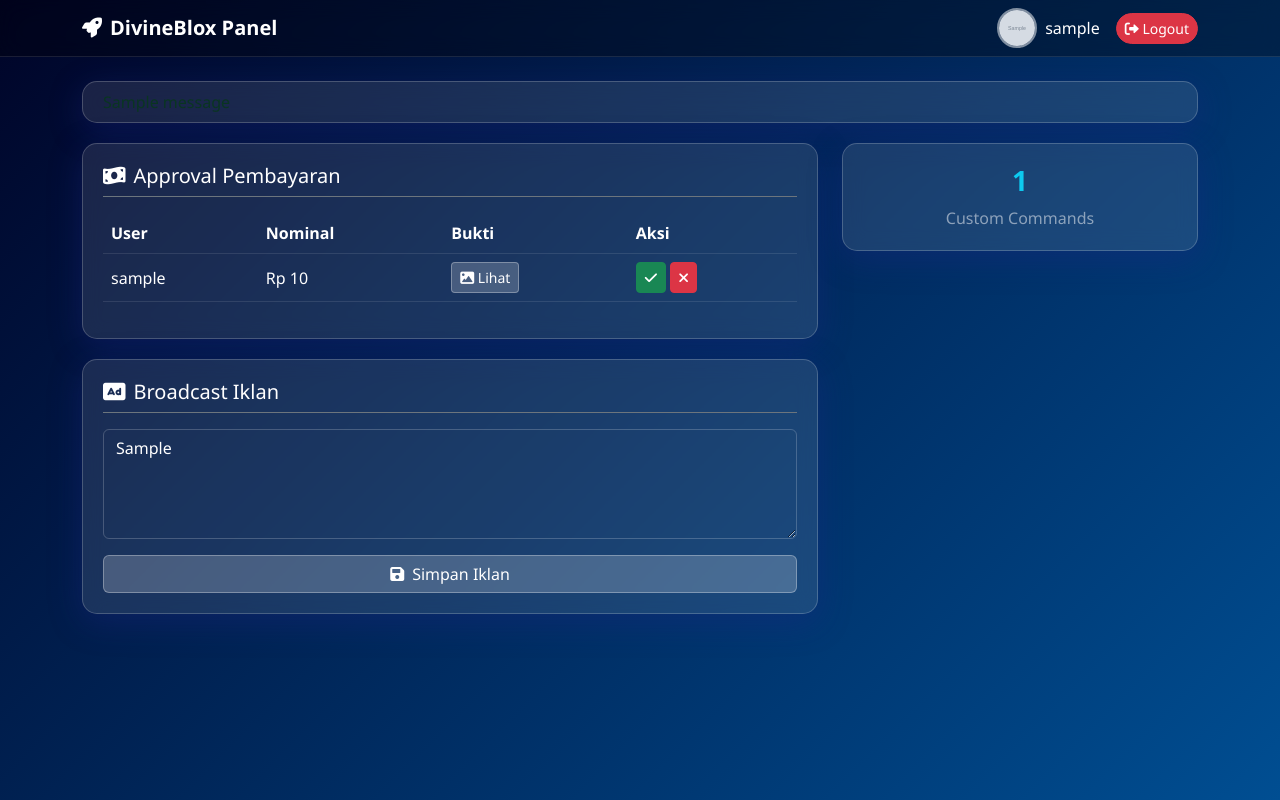
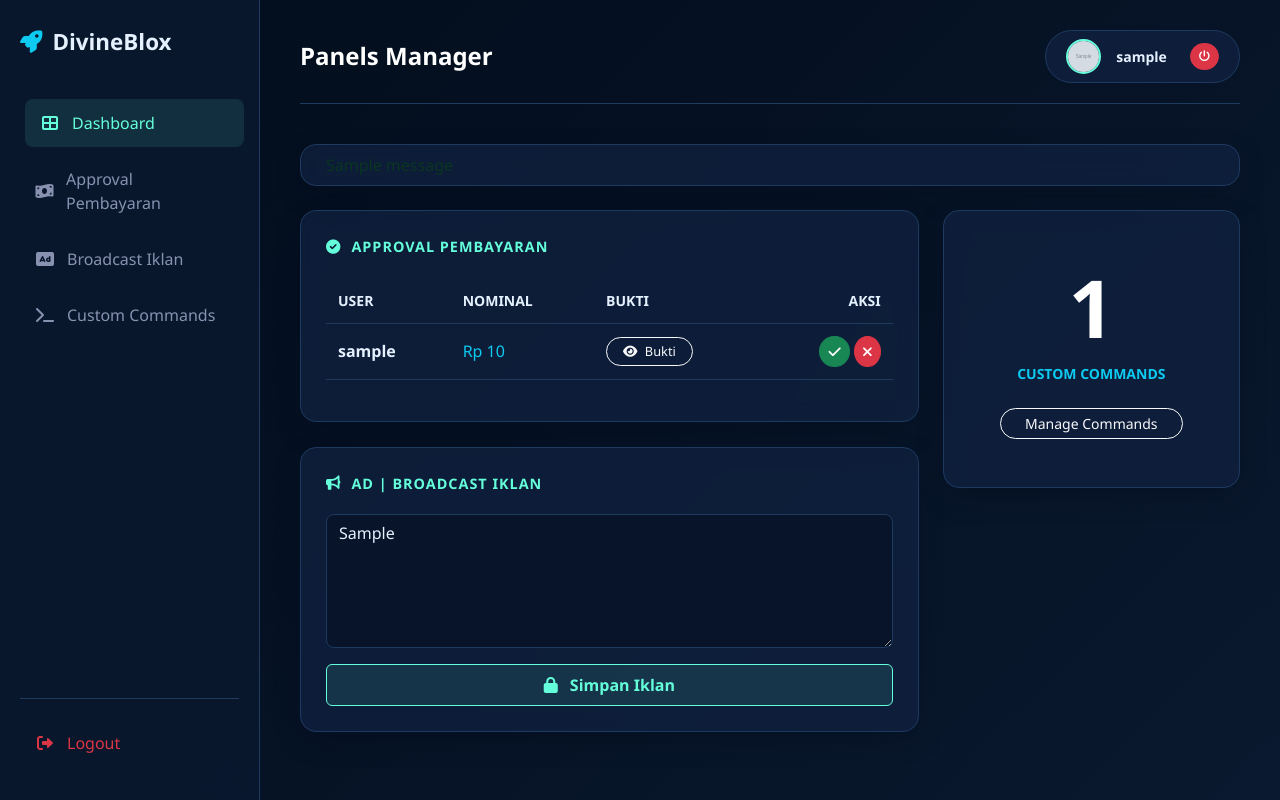
Before and after one commit to dvn-hub/PTPT-System, a Flask app: template web_dashboard/templates/index.html in a window 1280 px wide. Run offline with Flask 3, Linux system fonts and the light colour scheme; the template is opened without the code that fills it: most values are stand-ins (such as "Sample title", 1, 10 or a date in 2020); grey boxes marked "Sample" are stand-in pictures; one stand-in notice (Sample message) is shown.

Commit message:
fix index

```diff
--- a/web_dashboard/templates/index.html
+++ b/web_dashboard/templates/index.html
@@ -8,110 +8,251 @@
     <link href="https://cdn.jsdelivr.net/npm/bootstrap@5.3.0/dist/css/bootstrap.min.css" rel="stylesheet">
     <link rel="stylesheet" href="https://cdnjs.cloudflare.com/ajax/libs/font-awesome/6.0.0/css/all.min.css">
     <style>
+        :root {
+            --bg-dark: #020c1b;
+            --bg-gradient: linear-gradient(135deg, #020c1b 0%, #0a192f 100%);
+            --bg-card: rgba(17, 34, 64, 0.75);
+            --bg-sidebar: rgba(10, 25, 47, 0.95);
+            --border-color: #1e3a5f;
+            --text-primary: #e6f1ff;
+            --text-secondary: #8892b0;
+            --accent-cyan: #64ffda;
+            --accent-red: #ff5f57;
+        }
+
         body {
-            background: linear-gradient(135deg, #000428, #004e92);
+            background: var(--bg-gradient);
             font-family: 'Segoe UI', system-ui, -apple-system, sans-serif;
-            color: white;
+            color: var(--text-primary);
             min-height: 100vh;
+            overflow-x: hidden;
         }
+
+        /* Sidebar Styling */
+        .sidebar {
+            width: 260px;
+            height: 100vh;
+            position: fixed;
+            top: 0;
+            left: 0;
+            background: var(--bg-sidebar);
+            border-right: 1px solid var(--border-color);
+            backdrop-filter: blur(10px);
+            padding: 25px 20px;
+            display: flex;
+            flex-direction: column;
+            z-index: 1000;
+            transition: all 0.3s ease;
+        }
+
+        .sidebar-brand {
+            font-size: 1.4rem;
+            font-weight: 700;
+            color: var(--text-primary);
+            margin-bottom: 40px;
+            display: flex;
+            align-items: center;
+            gap: 10px;
+        }
+
+        .nav-link {
+            color: var(--text-secondary);
+            padding: 12px 15px;
+            border-radius: 8px;
+            margin-bottom: 8px;
+            transition: all 0.3s ease;
+            display: flex;
+            align-items: center;
+            gap: 12px;
+            font-weight: 500;
+        }
+
+        .nav-link:hover, .nav-link.active {
+            background: rgba(100, 255, 218, 0.1);
+            color: var(--accent-cyan);
+            transform: translateX(5px);
+        }
+
+        .nav-link i { width: 20px; text-align: center; }
+
+        .sidebar-footer {
+            margin-top: auto;
+            padding-top: 20px;
+            border-top: 1px solid var(--border-color);
+        }
+
+        /* Main Content */
+        .main-content {
+            margin-left: 260px;
+            padding: 30px 40px;
+        }
+
+        /* Top Header */
+        .top-header {
+            display: flex;
+            justify-content: space-between;
+            align-items: center;
+            margin-bottom: 40px;
+            padding-bottom: 20px;
+            border-bottom: 1px solid var(--border-color);
+        }
+
+        .user-profile {
+            display: flex;
+            align-items: center;
+            gap: 15px;
+            background: var(--bg-card);
+            padding: 8px 20px;
+            border-radius: 50px;
+            border: 1px solid var(--border-color);
+        }
+
+        /* Cards */
         .glass-card {
-            background: rgba(255, 255, 255, 0.1);
+            background: var(--bg-card);
             backdrop-filter: blur(10px);
-            border: 1px solid rgba(255, 255, 255, 0.2);
-            border-radius: 15px;
-            padding: 20px;
+            border: 1px solid var(--border-color);
+            border-radius: 16px;
+            padding: 25px;
+            margin-bottom: 25px;
+            box-shadow: 0 10px 30px -10px rgba(2, 12, 27, 0.7);
+            transition: transform 0.3s ease;
+        }
+
+        .glass-card:hover {
+            transform: translateY(-5px);
+            border-color: var(--accent-cyan);
+        }
+
+        .card-title {
+            color: var(--accent-cyan);
+            font-size: 0.9rem;
+            text-transform: uppercase;
+            letter-spacing: 1px;
             margin-bottom: 20px;
-            box-shadow: 0 8px 32px 0 rgba(31, 38, 135, 0.37);
-            animation: fadeInUp 0.5s ease-out;
+            font-weight: 600;
+            display: flex;
+            align-items: center;
+            gap: 10px;
         }
-        .navbar-glass {
-            background: rgba(0, 0, 0, 0.3);
-            backdrop-filter: blur(10px);
-            border-bottom: 1px solid rgba(255, 255, 255, 0.1);
+
+        /* Form Elements */
+        .form-control-dark {
+            background: rgba(2, 12, 27, 0.5);
+            border: 1px solid var(--border-color);
+            color: var(--text-primary);
+            border-radius: 8px;
         }
-        .btn-glass {
-            background: rgba(255, 255, 255, 0.2);
-            border: 1px solid rgba(255, 255, 255, 0.3);
-            color: white;
+        .form-control-dark:focus {
+            background: rgba(2, 12, 27, 0.8);
+            border-color: var(--accent-cyan);
+            color: var(--text-primary);
+            box-shadow: 0 0 0 2px rgba(100, 255, 218, 0.1);
+        }
+
+        /* Table */
+        .table-glass { color: var(--text-secondary); }
+        .table-glass th, .table-glass td {
+            border-color: var(--border-color);
+            background: transparent;
+            color: var(--text-primary);
+            padding: 12px;
+        }
+
+        .avatar {
+            width: 35px;
+            height: 35px;
+            border-radius: 50%;
+            border: 2px solid var(--accent-cyan);
+        }
+
+        /* Buttons */
+        .btn-action {
+            background: rgba(100, 255, 218, 0.1);
+            color: var(--accent-cyan);
+            border: 1px solid var(--accent-cyan);
             transition: all 0.3s;
         }
-        .btn-glass:hover {
-            background: rgba(255, 255, 255, 0.3);
-            color: white;
-            transform: translateY(-2px);
+        .btn-action:hover {
+            background: var(--accent-cyan);
+            color: var(--bg-dark);
         }
-        .table-glass {
-            color: white;
-        }
-        .table-glass th, .table-glass td {
-            border-color: rgba(255, 255, 255, 0.1);
-            background: transparent;
-            color: white;
-        }
-        .avatar {
-            width: 40px;
-            height: 40px;
-            border-radius: 50%;
-            border: 2px solid rgba(255,255,255,0.5);
-        }
-        @keyframes fadeInUp {
-            from { opacity: 0; transform: translateY(20px); }
-            to { opacity: 1; transform: translateY(0); }
+
+        /* Responsive */
+        @media (max-width: 992px) {
+            .sidebar { transform: translateX(-100%); }
+            .main-content { margin-left: 0; padding: 20px; }
         }
     </style>
 </head>
 <body>
-    <!-- Navbar -->
-    <nav class="navbar navbar-expand-lg navbar-dark navbar-glass sticky-top mb-4">
-        <div class="container">
-            <a class="navbar-brand fw-bold" href="#"><i class="fas fa-rocket me-2"></i>DivineBlox Panel</a>
-            <div class="d-flex align-items-center">
-                <img src="{{ admin.avatar }}" class="avatar me-2">
-                <span class="me-3 d-none d-md-block">{{ admin.username }}</span>
-                <a href="/logout" class="btn btn-sm btn-danger rounded-pill"><i class="fas fa-sign-out-alt"></i> Logout</a>
+
+    <!-- Sidebar -->
+    <div class="sidebar">
+        <div class="sidebar-brand">
+            <i class="fas fa-rocket text-info"></i> DivineBlox
+        </div>
+        <nav class="nav flex-column">
+            <a href="#" class="nav-link active"><i class="fas fa-th-large"></i> Dashboard</a>
+            <a href="#" class="nav-link"><i class="fas fa-money-bill-wave"></i> Approval Pembayaran</a>
+            <a href="#" class="nav-link"><i class="fas fa-ad"></i> Broadcast Iklan</a>
+            <a href="#" class="nav-link"><i class="fas fa-terminal"></i> Custom Commands</a>
+        </nav>
+        <div class="sidebar-footer">
+            <a href="/logout" class="nav-link text-danger"><i class="fas fa-sign-out-alt"></i> Logout</a>
+        </div>
+    </div>
+
+    <!-- Main Content -->
+    <div class="main-content">
+        <!-- Top Header -->
+        <div class="top-header">
+            <h4 class="m-0 fw-bold text-white">Panels Manager</h4>
+            <div class="user-profile">
+                <img src="{{ admin.avatar }}" class="avatar">
+                <span class="fw-bold small">{{ admin.username }}</span>
+                <a href="/logout" class="btn btn-sm btn-danger rounded-pill ms-2" style="font-size: 0.7rem;"><i class="fas fa-power-off"></i></a>
             </div>
         </div>
-    </nav>
 
-    <div class="container">
         <!-- Flash Messages -->
         {% with messages = get_flashed_messages(with_categories=true) %}
           {% if messages %}
             {% for category, message in messages %}
-              <div class="alert alert-{{ category }} glass-card py-2">{{ message }}</div>
+              <div class="alert alert-{{ category }} glass-card py-2 mb-4">{{ message }}</div>
             {% endfor %}
           {% endif %}
         {% endwith %}
 
         <div class="row">
-            <!-- Kolom Kiri: Payment & Iklan -->
+            <!-- Kolom Kiri (8 Grid) -->
             <div class="col-lg-8">
-                <!-- Payment Approval -->
+                <!-- Card 1: Approval Pembayaran -->
                 <div class="glass-card">
-                    <h5 class="mb-3 border-bottom border-secondary pb-2"><i class="fas fa-money-bill-wave me-2"></i>Approval Pembayaran</h5>
+                    <div class="card-title"><i class="fas fa-check-circle"></i> Approval Pembayaran</div>
                     {% if pending %}
                     <div class="table-responsive">
                         <table class="table table-glass align-middle">
                             <thead>
-                                <tr>
+                                <tr class="text-uppercase small text-muted">
                                     <th>User</th>
                                     <th>Nominal</th>
                                     <th>Bukti</th>
-                                    <th>Aksi</th>
+                                    <th class="text-end">Aksi</th>
                                 </tr>
                             </thead>
                             <tbody>
                                 {% for p in pending %}
                                 <tr>
-                                    <td>{{ p.username }}</td>
-                                    <td>Rp {{ "{:,}".format(p.amount) }}</td>
-                                    <td><a href="{{ p.proof_url }}" target="_blank" class="btn btn-sm btn-glass"><i class="fas fa-image"></i> Lihat</a></td>
-                                    <td>
+                                    <td class="fw-bold">{{ p.username }}</td>
+                                    <td class="text-info">Rp {{ "{:,}".format(p.amount) }}</td>
+                                    <td><a href="{{ p.proof_url }}" target="_blank" class="btn btn-sm btn-outline-light rounded-pill px-3" style="font-size: 0.8rem;"><i class="fas fa-eye me-1"></i> Bukti</a></td>
+                                    <td class="text-end">
                                         <form action="/approve/{{ p.id }}" method="POST" class="d-inline">
-                                            <button class="btn btn-sm btn-success"><i class="fas fa-check"></i></button>
+                                            <button class="btn btn-sm btn-success rounded-circle"><i class="fas fa-check"></i></button>
                                         </form>
                                         <form action="/reject/{{ p.id }}" method="POST" class="d-inline">
-                                            <button class="btn btn-sm btn-danger"><i class="fas fa-times"></i></button>
+                                            <button class="btn btn-sm btn-danger rounded-circle"><i class="fas fa-times"></i></button>
                                         </form>
                                     </td>
                                 </tr>
@@ -120,30 +261,37 @@
                         </table>
                     </div>
                     {% else %}
-                    <div class="text-center py-4 text-white-50">
-                        <i class="fas fa-check-circle fa-3x mb-3"></i>
-                        <p>Tidak ada pembayaran pending.</p>
+                    <div class="text-center py-5">
+                        <div class="mb-3">
+                            <i class="fas fa-check-circle fa-4x text-success" style="opacity: 0.5;"></i>
+                        </div>
+                        <h5 class="text-white">All Caught Up!</h5>
+                        <p class="text-muted small">Tidak ada pembayaran pending saat ini.</p>
                     </div>
                     {% endif %}
                 </div>
 
-                <!-- Edit Iklan -->
+                <!-- Card 3: Broadcast Iklan -->
                 <div class="glass-card">
-                    <h5 class="mb-3 border-bottom border-secondary pb-2"><i class="fas fa-ad me-2"></i>Broadcast Iklan</h5>
+                    <div class="card-title"><i class="fas fa-bullhorn"></i> Ad | Broadcast Iklan</div>
                     <form action="/save_iklan" method="POST">
                         <div class="mb-3">
-                            <textarea name="isi_iklan" class="form-control bg-transparent text-white" rows="4" style="border: 1px solid rgba(255,255,255,0.2);">{{ teks_iklan }}</textarea>
+                            <textarea name="isi_iklan" class="form-control form-control-dark" rows="5" placeholder="Tulis pesan iklan di sini...">{{ teks_iklan }}</textarea>
                         </div>
-                        <button type="submit" class="btn btn-glass w-100"><i class="fas fa-save me-2"></i>Simpan Iklan</button>
+                        <button type="submit" class="btn btn-action w-100 py-2 fw-bold"><i class="fas fa-lock me-2"></i> Simpan Iklan</button>
                     </form>
                 </div>
             </div>
 
-            <!-- Kolom Kanan: Script & Commands -->
+            <!-- Kolom Kanan (4 Grid) -->
             <div class="col-lg-4">
-                <div class="glass-card text-center">
-                    <h3 class="fw-bold text-info">{{ commands|length }}</h3>
-                    <p class="mb-0 text-white-50">Custom Commands</p>
+                <!-- Card 2: Statistik Custom Commands -->
+                <div class="glass-card text-center py-5">
+                    <div class="display-1 fw-bold text-white mb-2">{{ commands|length }}</div>
+                    <div class="text-info text-uppercase small letter-spacing-2 fw-bold">Custom Commands</div>
+                    <div class="mt-4">
+                        <button class="btn btn-sm btn-outline-light rounded-pill px-4">Manage Commands</button>
+                    </div>
                 </div>
             </div>
         </div>
```
